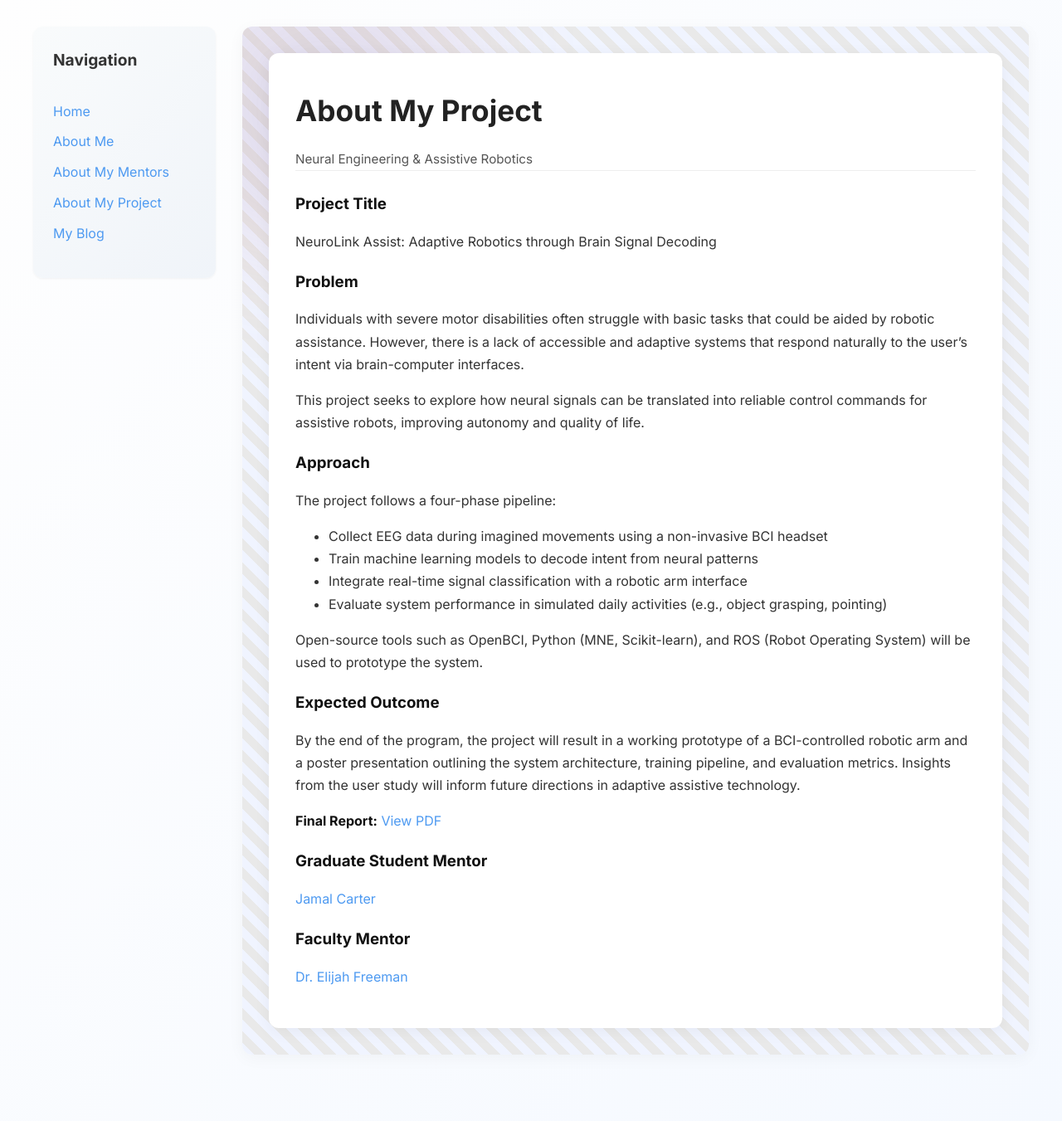
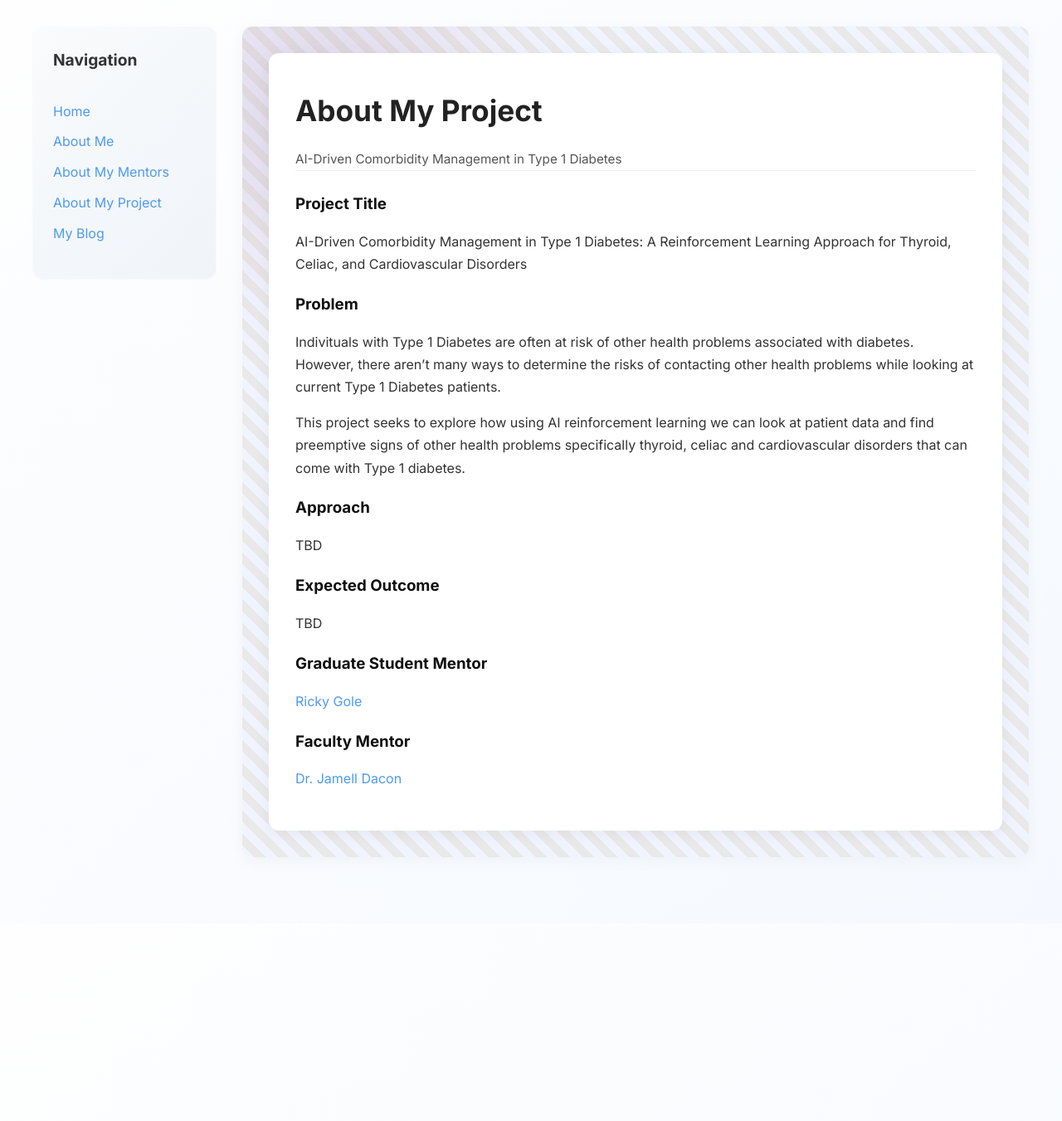
Before and after one commit to anuvanuzhat/anuvanuzhat.github.io, a Jekyll site: the page built from pages/about-my-project.md, in a window 1280 px wide. Shown: the whole page at 83% size. Built offline with Jekyll 4.4.1, drawn with Linux system fonts in a browser that asks for light colours; after the commit the page ends 1113 px from its top, so only the background shows below that.

Commit message:
Update about-my-project.md

```diff
--- a/pages/about-my-project.md
+++ b/pages/about-my-project.md
@@ -3,34 +3,26 @@ layout: project
 title: About My Project
 permalink: /about-my-project.html
 
-subtitle: Neural Engineering & Assistive Robotics
-project_title: "NeuroLink Assist: Adaptive Robotics through Brain Signal Decoding"
+subtitle: AI-Driven Comorbidity Management in Type 1 Diabetes
+project_title: "AI-Driven Comorbidity Management in Type 1 Diabetes: A Reinforcement Learning Approach for Thyroid, Celiac, and Cardiovascular Disorders"
+problem: |
+  Indivituals with Type 1 Diabetes are often at risk of other health problems associated with diabetes. However, there aren't many ways to determine the risks of contacting other health problems while looking at current Type 1 Diabetes patients.
 
-problem: |
-  Individuals with severe motor disabilities often struggle with basic tasks that could be aided by robotic assistance. However, there is a lack of accessible and adaptive systems that respond naturally to the user's intent via brain-computer interfaces.
-
-  This project seeks to explore how neural signals can be translated into reliable control commands for assistive robots, improving autonomy and quality of life.
+  This project seeks to explore how using AI reinforcement learning we can look at patient data and find preemptive signs of other health problems specifically thyroid, celiac and cardiovascular disorders that can come with Type 1 diabetes.
 
 approach: |
-  The project follows a four-phase pipeline:
-
-  - Collect EEG data during imagined movements using a non-invasive BCI headset
-  - Train machine learning models to decode intent from neural patterns
-  - Integrate real-time signal classification with a robotic arm interface
-  - Evaluate system performance in simulated daily activities (e.g., object grasping, pointing)
-
-  Open-source tools such as OpenBCI, Python (MNE, Scikit-learn), and ROS (Robot Operating System) will be used to prototype the system.
+  TBD
 
 outcome: |
-  By the end of the program, the project will result in a working prototype of a BCI-controlled robotic arm and a poster presentation outlining the system architecture, training pipeline, and evaluation metrics. Insights from the user study will inform future directions in adaptive assistive technology.
+  TBD
 
-final_report_url: https://dl.icdst.org/pdfs/files/22e390b2eb0c8e951f3a742fda5b2d1d.pdf
+final_report_url:
 
 grad_mentor:
-  name: Jamal Carter
-  linkedin: https://www.linkedin.com/in/jamal-carter
+  name: Ricky Gole
+  linkedin: https://www.linkedin.com/in/ricky-gole/
 
 faculty_mentor:
-  name: Dr. Elijah Freeman
-  linkedin: https://www.linkedin.com/in/dr-elijah-freeman
+  name: Dr. Jamell Dacon
+  linkedin: https://www.linkedin.com/in/jamelldacon/)
 ---
```
